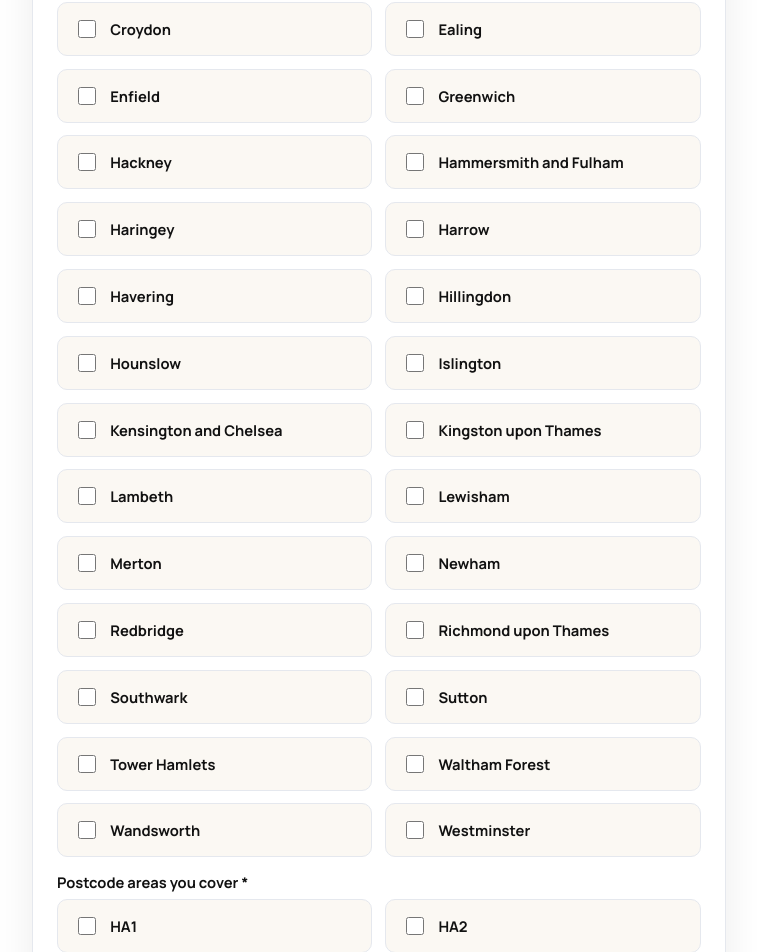
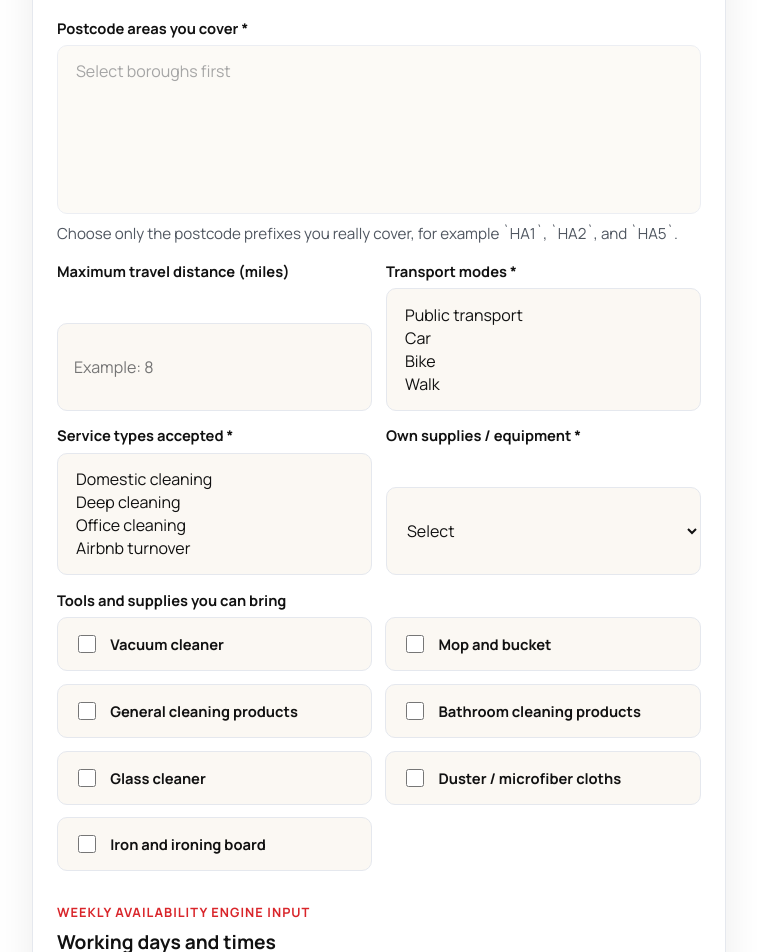
Before and after one commit to martinmsh1025-sketch/AreaSorted, a Next.js app: page /cleaner/apply in a window 1280 px wide. Shown: the part 1660-2612 px from the top of the page, without its empty margins (18-775 px from the left). Built offline with nearby package versions, Linux system fonts and the light colour scheme.

Commit message:
Refine cleaner onboarding matching inputs
Replace bulky area controls with borough-driven multi-select coverage, borough-to-postcode matching options, multi-select transport and service types, and clearer equipment data so future dispatch can use cleaner area and availability more reliably.

```diff
--- a/src/app/(cleaner)/cleaner/apply/page.tsx
+++ b/src/app/(cleaner)/cleaner/apply/page.tsx
@@ -1,3 +1,7 @@
+"use client";
+
+import { useMemo, useState } from "react";
+
 const nationalityOptions = [
   "British",
   "Irish",
@@ -15,75 +19,43 @@ const nationalityOptions = [
   "Other",
 ];
 
-const londonBoroughs = [
-  "Barking and Dagenham",
-  "Barnet",
-  "Bexley",
-  "Brent",
-  "Bromley",
-  "Camden",
-  "Croydon",
-  "Ealing",
-  "Enfield",
-  "Greenwich",
-  "Hackney",
-  "Hammersmith and Fulham",
-  "Haringey",
-  "Harrow",
-  "Havering",
-  "Hillingdon",
-  "Hounslow",
-  "Islington",
-  "Kensington and Chelsea",
-  "Kingston upon Thames",
-  "Lambeth",
-  "Lewisham",
-  "Merton",
-  "Newham",
-  "Redbridge",
-  "Richmond upon Thames",
-  "Southwark",
-  "Sutton",
-  "Tower Hamlets",
-  "Waltham Forest",
-  "Wandsworth",
-  "Westminster",
+const boroughPostcodes: Record<string, string[]> = {
+  Camden: ["NW1", "NW3", "NW5", "WC1", "WC2"],
+  Harrow: ["HA1", "HA2", "HA3", "HA5", "HA7"],
+  Westminster: ["SW1", "W1", "W2", "WC2"],
+  "Kensington and Chelsea": ["SW3", "SW5", "SW7", "W8", "W10"],
+  Islington: ["EC1", "N1", "N5", "N7"],
+  Barnet: ["EN4", "N2", "N3", "NW4", "NW7"],
+  Brent: ["HA0", "NW10", "NW2", "W5"],
+  Ealing: ["UB1", "W3", "W5", "W7", "W13"],
+  Hillingdon: ["HA4", "UB3", "UB7", "UB8", "UB10"],
+  Hounslow: ["TW3", "TW4", "TW5", "TW7", "W4"],
+};
+
+const transportModes = ["Public transport", "Car", "Bike", "Walk"];
+const serviceTypes = ["Domestic cleaning", "Deep cleaning", "Office cleaning", "Airbnb turnover"];
+const supplyItems = [
+  "Vacuum cleaner",
+  "Mop and bucket",
+  "General cleaning products",
+  "Bathroom cleaning products",
+  "Glass cleaner",
+  "Duster / microfiber cloths",
+  "Iron and ironing board",
 ];
+const weeklyDays = ["Monday", "Tuesday", "Wednesday", "Thursday", "Friday", "Saturday", "Sunday"];
 
-const postcodeAreas = [
-  "HA1",
-  "HA2",
-  "HA3",
-  "HA4",
-  "HA5",
-  "NW1",
-  "NW2",
-  "NW3",
-  "NW4",
-  "W1",
-  "W2",
-  "W8",
-  "SW1",
-  "SW3",
-  "SW6",
-  "E1",
-  "E14",
-  "N1",
-  "N7",
-  "EC1",
-];
-
-const weeklyDays = [
-  "Monday",
-  "Tuesday",
-  "Wednesday",
-  "Thursday",
-  "Friday",
-  "Saturday",
-  "Sunday",
-];
+function getSelectedValues(event: React.ChangeEvent<HTMLSelectElement>) {
+  return Array.from(event.target.selectedOptions).map((option) => option.value);
+}
 
 export default function CleanerApplyPage() {
+  const [selectedBoroughs, setSelectedBoroughs] = useState<string[]>([]);
+
+  const postcodeOptions = useMemo(() => {
+    return Array.from(new Set(selectedBoroughs.flatMap((borough) => boroughPostcodes[borough] || []))).sort();
+  }, [selectedBoroughs]);
+
   return (
     <main className="section">
       <div className="container">
@@ -93,7 +65,7 @@ export default function CleanerApplyPage() {
             Join WashHub as a self-employed cleaner.
           </h1>
           <p className="lead">
-            This onboarding flow is designed to collect the identity, work eligibility, availability, service area, and trust information needed before a cleaner can be reviewed and activated.
+            This onboarding flow collects the identity, work eligibility, service area, availability, and trust data needed before a cleaner can be reviewed and activated.
           </p>
         </div>
 
@@ -176,82 +148,86 @@ export default function CleanerApplyPage() {
               <div className="quote-section-head">
                 <div className="eyebrow">Step 3</div>
                 <strong>Service areas and availability</strong>
-                <p>These details drive postcode matching, dispatch priority, and whether a cleaner is offered a job.</p>
+                <p>These fields should stay compact, but still provide the postcode and time data needed for future dispatch matching.</p>
               </div>
+
               <div className="quote-two-col-fields">
+                <label className="quote-field-stack" style={{ gridColumn: "1 / -1" }}>
+                  <span>London boroughs you cover *</span>
+                  <select multiple size={6} value={selectedBoroughs} onChange={(event) => setSelectedBoroughs(getSelectedValues(event))}>
+                    {Object.keys(boroughPostcodes).map((borough) => (
+                      <option key={borough} value={borough}>{borough}</option>
+                    ))}
+                  </select>
+                  <p className="lead" style={{ margin: 0, fontSize: "0.95rem" }}>Hold `Command` on Mac to select more than one borough.</p>
+                </label>
+
+                <label className="quote-field-stack" style={{ gridColumn: "1 / -1" }}>
+                  <span>Postcode areas you cover *</span>
+                  <select multiple size={6} disabled={!postcodeOptions.length}>
+                    {postcodeOptions.length ? (
+                      postcodeOptions.map((postcode) => (
+                        <option key={postcode} value={postcode}>{postcode}</option>
+                      ))
+                    ) : (
+                      <option>Select boroughs first</option>
+                    )}
+                  </select>
+                  <p className="lead" style={{ margin: 0, fontSize: "0.95rem" }}>
+                    Choose only the postcode prefixes you really cover, for example `HA1`, `HA2`, and `HA5`.
+                  </p>
+                </label>
+
+                <label className="quote-field-stack">
+                  <span>Maximum travel distance (miles)</span>
+                  <input type="number" placeholder="Example: 8" />
+                </label>
+
+                <label className="quote-field-stack">
+                  <span>Transport modes *</span>
+                  <select multiple size={4}>
+                    {transportModes.map((mode) => (
+                      <option key={mode}>{mode}</option>
+                    ))}
+                  </select>
+                </label>
+
+                <label className="quote-field-stack">
+                  <span>Service types accepted *</span>
+                  <select multiple size={4}>
+                    {serviceTypes.map((type) => (
+                      <option key={type}>{type}</option>
+                    ))}
+                  </select>
+                </label>
+
+                <label className="quote-field-stack">
+                  <span>Own supplies / equipment *</span>
+                  <select defaultValue="">
+                    <option value="" disabled>Select</option>
+                    <option>Yes, fully equipped</option>
+                    <option>Yes, partially equipped</option>
+                    <option>No</option>
+                  </select>
+                </label>
+
                 <div className="quote-field-stack" style={{ gridColumn: "1 / -1" }}>
-                  <span>London boroughs you cover *</span>
+                  <span>Tools and supplies you can bring</span>
                   <div className="quote-check-grid">
-                    {londonBoroughs.map((borough) => (
-                      <label key={borough} className="quote-check-item">
+                    {supplyItems.map((item) => (
+                      <label key={item} className="quote-check-item">
                         <input type="checkbox" />
-                        <span>{borough}</span>
+                        <span>{item}</span>
                       </label>
                     ))}
                   </div>
                 </div>
-                <div className="quote-field-stack" style={{ gridColumn: "1 / -1" }}>
-                  <span>Postcode areas you cover *</span>
-                  <div className="quote-check-grid">
-                    {postcodeAreas.map((postcode) => (
-                      <label key={postcode} className="quote-check-item">
-                        <input type="checkbox" />
-                        <span>{postcode}</span>
-                      </label>
-                    ))}
-                  </div>
-                  <p className="lead" style={{ margin: 0, fontSize: "0.95rem" }}>
-                    Select every postcode area you actually cover, for example `HA1`, `HA2`, and `HA5`. Dispatch should match jobs against these areas later.
-                  </p>
-                </div>
-                <label className="quote-field-stack">
-                  <span>Primary work area *</span>
-                  <input placeholder="Example: Harrow / HA5" />
-                </label>
-                <label className="quote-field-stack">
-                  <span>Maximum travel distance (miles)</span>
-                  <input type="number" placeholder="Example: 8" />
-                </label>
-                <div className="quote-field-stack" style={{ gridColumn: "1 / -1" }}>
-                  <span>Transport modes *</span>
-                  <div className="quote-check-grid">
-                    {[
-                      "Public transport",
-                      "Car",
-                      "Bike",
-                      "Walk",
-                    ].map((mode) => (
-                      <label key={mode} className="quote-check-item">
-                        <input type="checkbox" />
-                        <span>{mode}</span>
-                      </label>
-                    ))}
-                  </div>
-                </div>
-                <label className="quote-field-stack">
-                  <span>Own supplies / equipment *</span>
-                  <select defaultValue="">
-                    <option value="" disabled>Select</option>
-                    <option>Yes</option>
-                    <option>No</option>
-                  </select>
-                </label>
-                <label className="quote-field-stack">
-                  <span>Service types accepted *</span>
-                  <select defaultValue="">
-                    <option value="" disabled>Select main type</option>
-                    <option>Domestic cleaning</option>
-                    <option>Deep cleaning</option>
-                    <option>Office cleaning</option>
-                    <option>Airbnb turnover</option>
-                  </select>
-                </label>
               </div>
 
               <div className="quote-section-head" style={{ marginTop: "1rem" }}>
                 <div className="eyebrow">Weekly availability engine input</div>
                 <strong>Working days and times</strong>
-                <p>Each day should carry its own available time windows so the dispatch engine can match jobs properly later.</p>
+                <p>Each day should carry its own available time windows so the dispatch engine can match jobs correctly later.</p>
               </div>
               <div style={{ display: "grid", gap: "0.85rem" }}>
                 {weeklyDays.map((day) => (
@@ -369,7 +345,7 @@ export default function CleanerApplyPage() {
               <h2 className="title" style={{ marginTop: "0.65rem", fontSize: "2rem" }}>What WashHub needs before activation</h2>
               <ul className="list-clean quote-meta-list">
                 <li>Identity, photo, CV, and right-to-work proof</li>
-                <li>Service areas, postcode coverage, and weekly availability</li>
+                <li>Boroughs, postcode areas, transport, and weekly availability</li>
                 <li>Cleaning experience and optional intro video</li>
                 <li>Self-employed declaration and contractor agreement</li>
               </ul>
```
